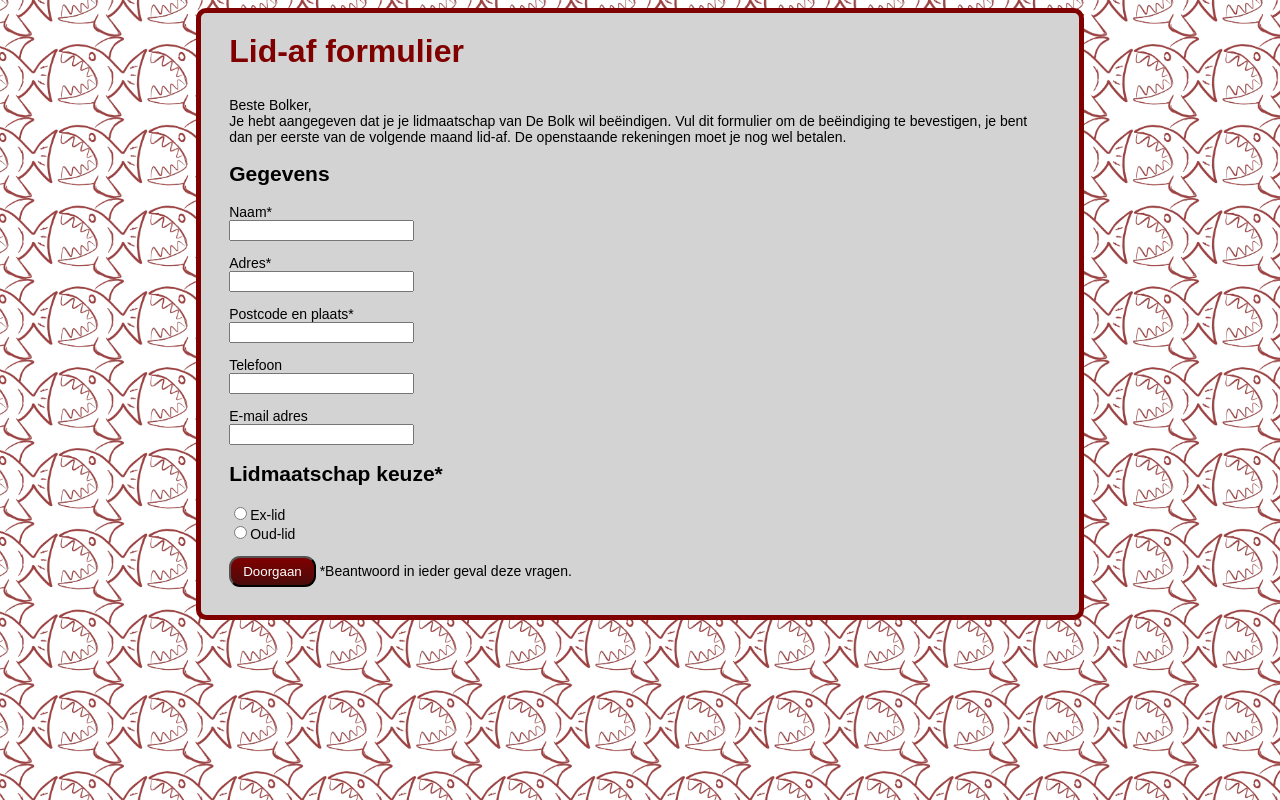
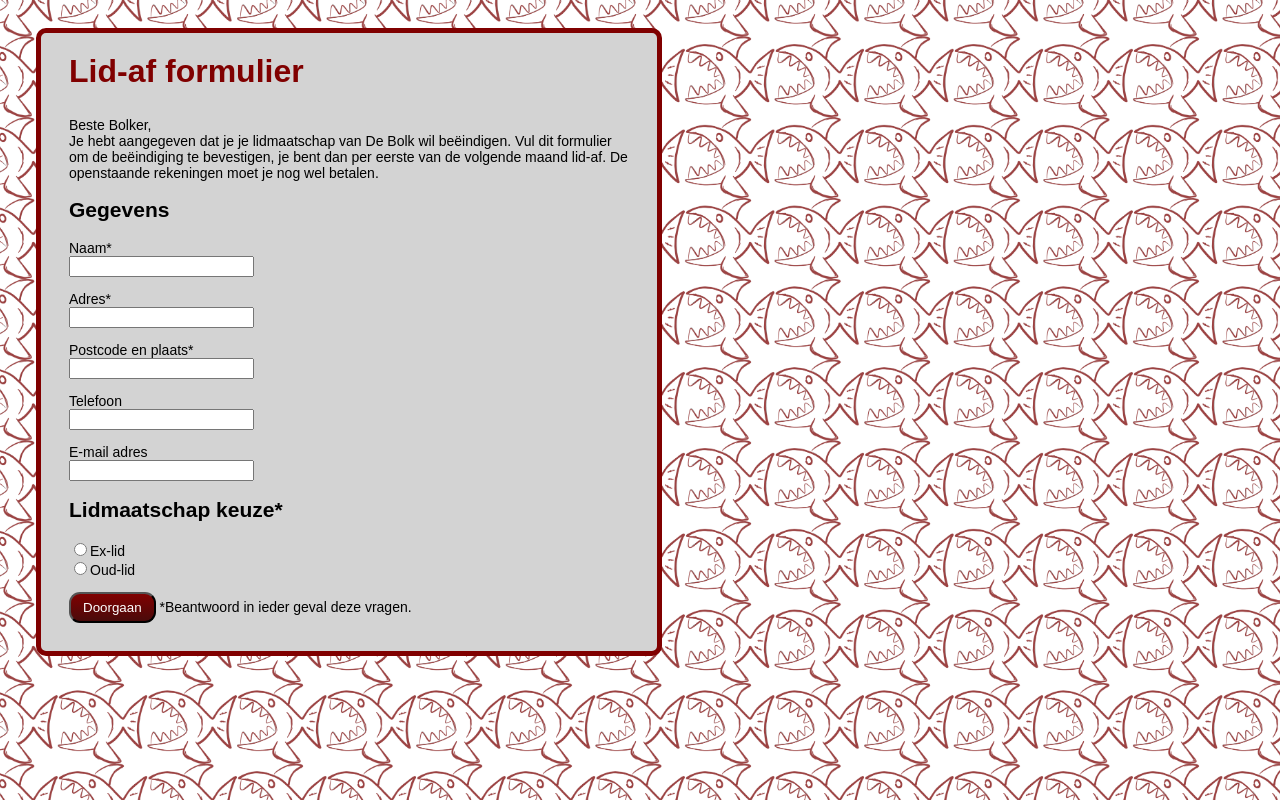
Before and after one commit to debolk/afmelden, a PHP site: page / in a window 1280 px wide. Run offline with PHP 8.4, Linux system fonts and the light colour scheme; data that the repository does not hold is empty; some libraries are stand-ins or nearby versions.

Commit message:
align form left, max-width drastically reduced

```diff
--- a/public/style.css
+++ b/public/style.css
@@ -16,10 +16,10 @@ body {
 }
 
 section {
-   width: 65%;
+   max-width: 40em;
    min-height: 100%;
-   margin-left: auto;
-   margin-right: auto;
+   margin-left: 2em;
+   margin-top: 2em;
    padding: 2em;
    border: 5px solid;
    border-color: #800000;
```
